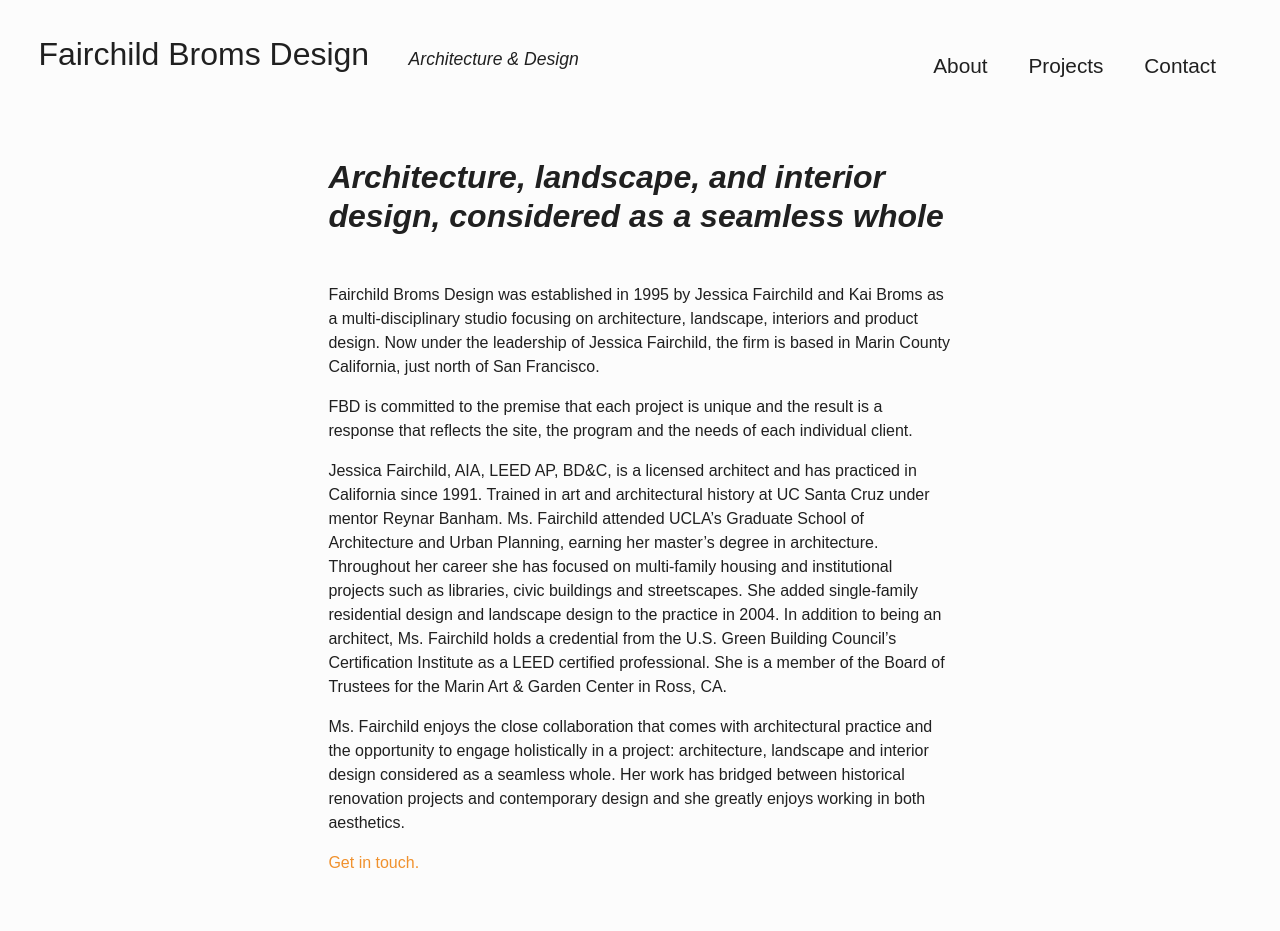
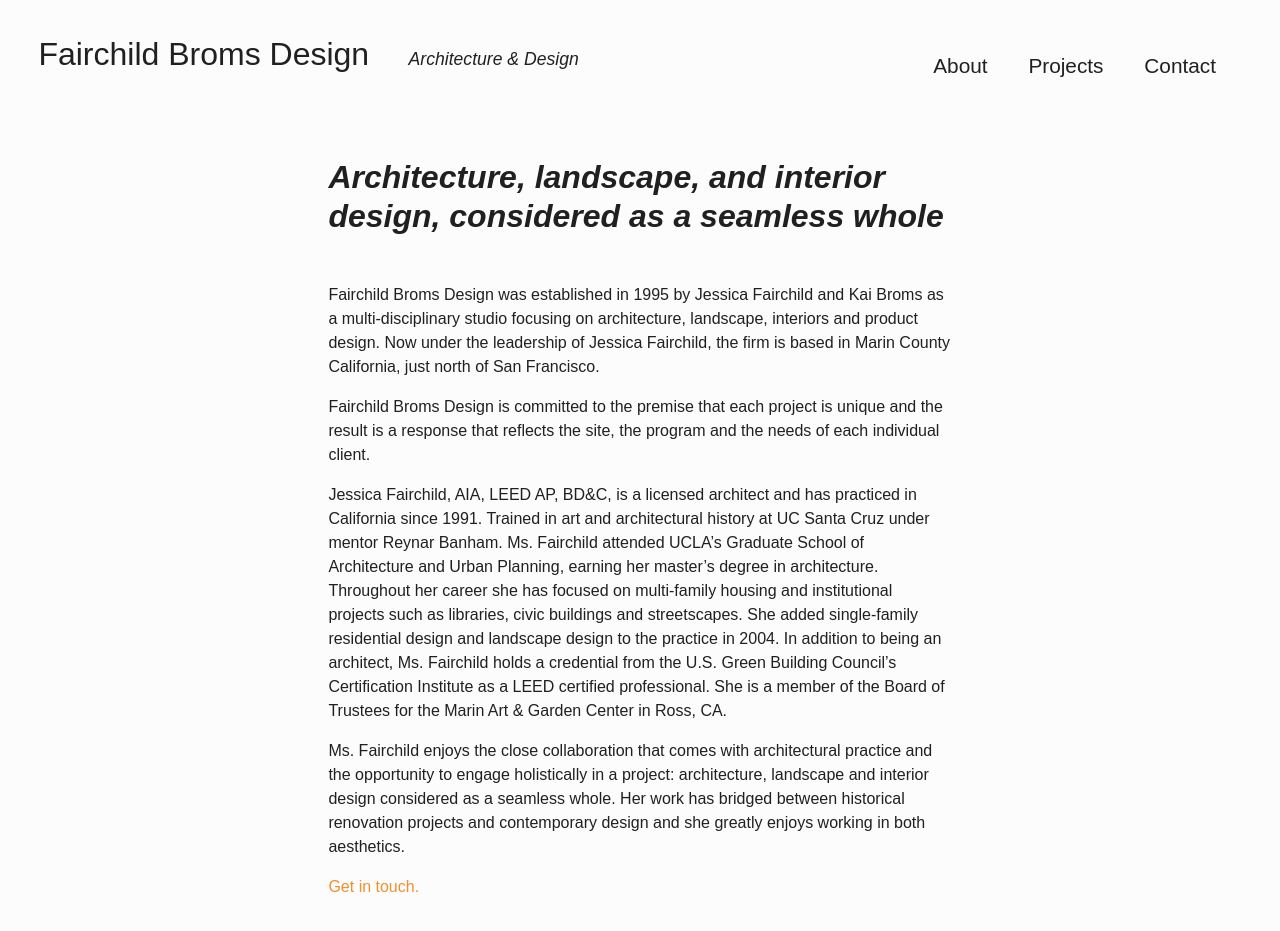
Before and after one commit to cbroms/fb-design, a Jekyll site: the page built from about.html, in a window 1280 px wide and 954 px high. Shown: the top 931 px of the window. Built offline with Jekyll 4.4.1, drawn with Linux system fonts in a browser that asks for light colours; nearby versions of some CDN libraries; some web fonts are replaced.

Commit message:
Update from Forestry.io - Updated about.html

```diff
--- a/about.html
+++ b/about.html
@@ -17,7 +17,7 @@
 <div class="main-text">
     <h2>Architecture, landscape, and interior design, considered as a seamless whole</h2>
     <p>Fairchild Broms Design was established in 1995 by Jessica Fairchild and Kai Broms as a multi-disciplinary studio focusing on architecture, landscape, interiors and product design. Now under the leadership of Jessica Fairchild, the firm is based in Marin County California, just north of San Francisco.</p>
-    <p>FBD is committed to the premise that each project is unique and the result is a response that reflects the site, the program and the needs of each individual client.</p>
+    <p>Fairchild Broms Design is committed to the premise that each project is unique and the result is a response that reflects the site, the program and the needs of each individual client.</p>
     <p>Jessica Fairchild, AIA, LEED AP, BD&C, is a licensed architect and has practiced in California since 1991. Trained in art and architectural history at UC Santa Cruz under mentor Reynar Banham. Ms. Fairchild attended UCLA’s Graduate School of Architecture and Urban Planning, earning her master’s degree in architecture. Throughout her career she has focused on multi-family housing and institutional projects such as libraries, civic buildings and streetscapes. She added single-family residential design and landscape design to the practice in 2004. In addition to being an architect, Ms. Fairchild holds a credential from the U.S. Green Building Council’s Certification Institute as a LEED certified professional. She is a member of the Board of Trustees for the Marin Art & Garden Center in Ross, CA.</p>
     <p>Ms. Fairchild enjoys the close collaboration that comes with architectural practice and the opportunity to engage holistically in a project: architecture, landscape and interior design considered as a seamless whole. Her work has bridged between historical renovation projects and contemporary design and she greatly enjoys working in both aesthetics.</p>
 
```
